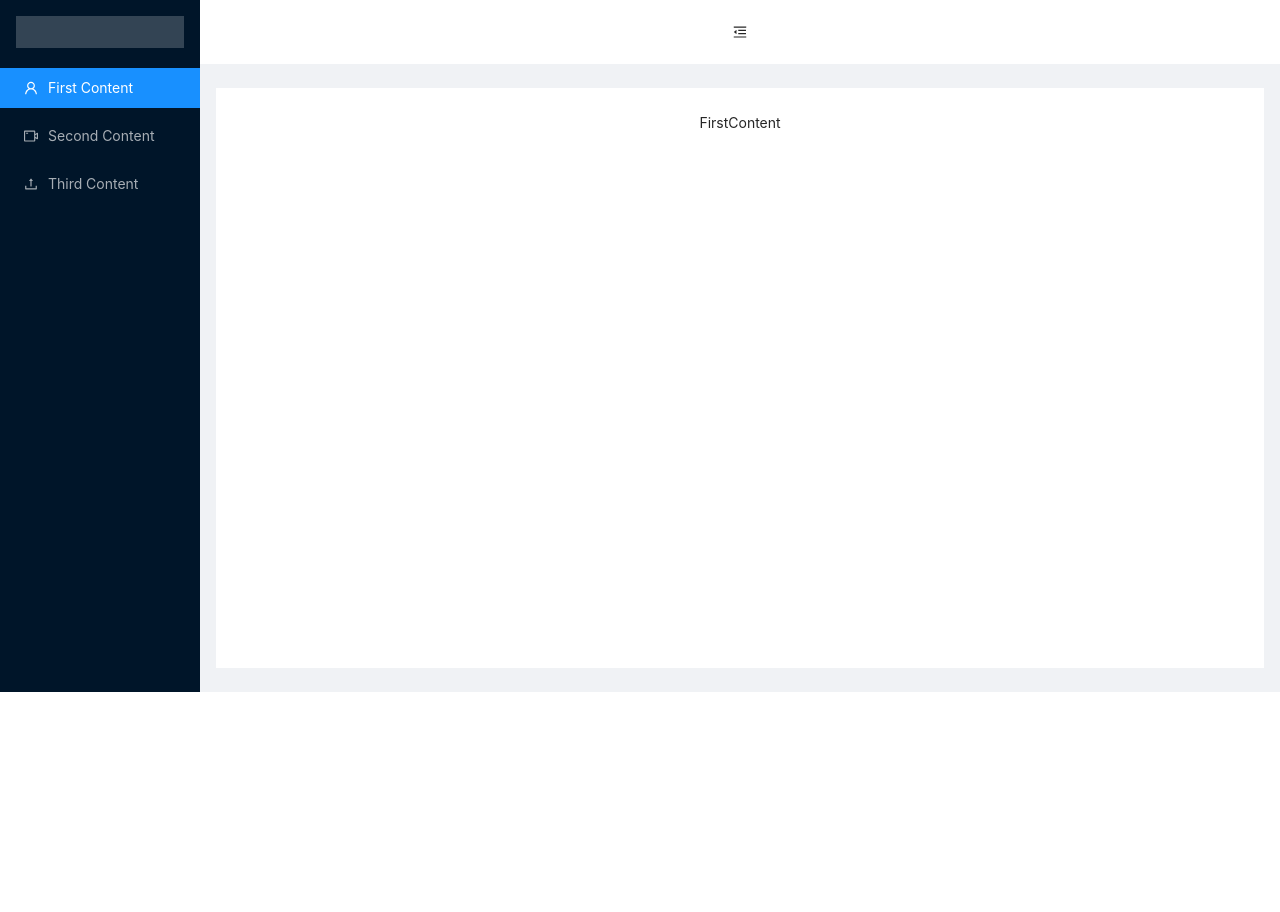
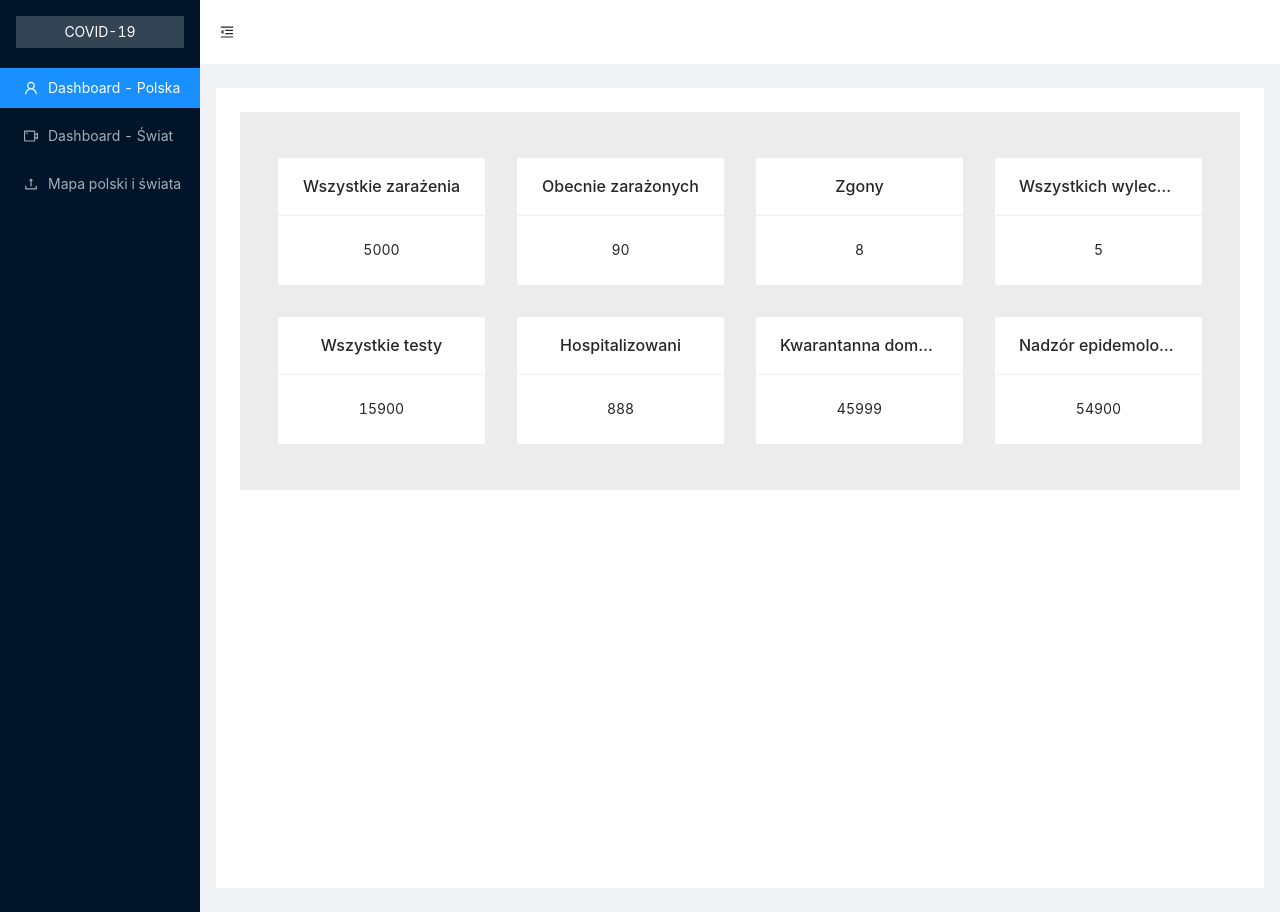
Before and after one commit to mateBe95/react_hooks, a React (Create React App) app: page / in a window 1280 px wide. Before the commit the page ends 800 px from the top, so only its background shows below. Built offline with nearby package versions, Linux system fonts and the light colour scheme.

Commit message:
add card component and mock data

```diff
--- a/src/components/AppContent/AppContent.scss
+++ b/src/components/AppContent/AppContent.scss
@@ -1,3 +1,3 @@
 .site-layout-background {
-    background: #fff;
+  background: #fff;
   }
--- a/src/components/AppContent/AppContent.tsx
+++ b/src/components/AppContent/AppContent.tsx
@@ -15,7 +15,7 @@ export default function AppContent() {
         style={{
           margin: "24px 16px",
           padding: 24,
-          minHeight: 580
+          minHeight: "100vh"
         }}
       >
         <Switch>
--- a/src/components/AppMenu/AppMenu.scss
+++ b/src/components/AppMenu/AppMenu.scss
@@ -1,5 +1,9 @@
 .logo {
-    height: 32px;
-    background: rgba(255, 255, 255, 0.2);
-    margin: 16px;
-  }
+  display: flex;
+  justify-content: center;
+  align-items: center;
+  height: 32px;
+  background: rgba(255, 255, 255, 0.2);
+  margin: 16px;
+  color: #fff;
+}
--- a/src/components/AppMenu/AppMenu.tsx
+++ b/src/components/AppMenu/AppMenu.tsx
@@ -11,26 +11,26 @@ import { Link } from "react-router-dom";
 export default function AppMenu() {
   return (
     <>
-      <div className="logo"></div>
+      <div className="logo">COVID-19</div>
       <Menu theme="dark" mode="inline" defaultSelectedKeys={["1"]}>
         <Menu.Item key="1">
           <Link to="/">
             <UserOutlined />
-            <span>First Content</span>
+            <span>Dashboard - Polska</span>
           </Link>
         </Menu.Item>
 
         <Menu.Item key="2">
           <Link to="/secondContent">
             <VideoCameraOutlined />
-            <span>Second Content</span>
+            <span>Dashboard - Świat</span>
           </Link>
         </Menu.Item>
 
         <Menu.Item key="3">
           <Link to="/thirdContent">
             <UploadOutlined />
-            <span>Third Content</span>
+            <span>Mapa polski i świata</span>
           </Link>
         </Menu.Item>
       </Menu>
--- /dev/null
+++ b/src/components/Card/CoronaCard.scss
@@ -0,0 +1,3 @@
+.card {
+    margin: 20px;
+}
--- /dev/null
+++ b/src/components/Card/CoronaCard.tsx
@@ -0,0 +1,21 @@
+import React from "react";
+import { Card, Col } from "antd";
+import "./CoronaCard.scss"
+
+export default function CoronaCard(props: any) {
+  return (
+    <>
+      <Col
+      style={{ padding: 16 }}
+      span={6}>
+        <Card
+        title={props.title}
+        bordered={false}
+        hoverable
+        >
+          {props.content}
+        </Card>
+      </Col>
+    </>
+  );
+}
--- /dev/null
+++ b/src/components/FirstContent/FirstContent.scss
@@ -0,0 +1,4 @@
+.site-card-wrapper {
+    background: #ececec;
+    padding: 30px;
+  }
--- a/src/components/FirstContent/FirstContent.tsx
+++ b/src/components/FirstContent/FirstContent.tsx
@@ -1,9 +1,53 @@
-import React from 'react'
+import React from "react";
+import CoronaCard from "../Card/CoronaCard";
+import "./FirstContent.scss";
+import { Row } from 'antd';
+const data = [
+  {
+    title: "Wszystkie zarażenia",
+    content: "5000"
+  },
+  {
+    title: "Obecnie zarażonych",
+    content: "90"
+  },
+  {
+    title: "Zgony",
+    content: "8"
+  },
+  {
+    title: "Wszystkich wyleczonych",
+    content: "5"
+  },
+  {
+    title: "Wszystkie testy",
+    content: "15900"
+  },
+  {
+    title: "Hospitalizowani",
+    content: "888"
+  },
+  {
+    title: "Kwarantanna domowa",
+    content: "45999"
+  },
+  {
+    title: "Nadzór epidemologiczny",
+    content: "54900"
+  }
+];
 
 export default function FirstContent() {
-    return (
-        <div>
-            FirstContent
-        </div>
-    )
+  return (
+    <div className="site-card-wrapper">
+     <Row gutter={16}>
+      {data.map((card: any) => (
+        <CoronaCard
+        title={card.title}
+        content={card.content}
+        />
+      ))}
+      </Row>
+    </div>
+  );
 }
--- a/src/components/SideNav/SideNav.scss
+++ b/src/components/SideNav/SideNav.scss
@@ -1,3 +1,11 @@
 .site-layout .site-layout-background {
     background: #fff;
   }
+
+  .ant-layout-header {
+    display: flex;
+    align-items: center;
+    span {
+      margin-left: 20px;
+    }
+  }
```
